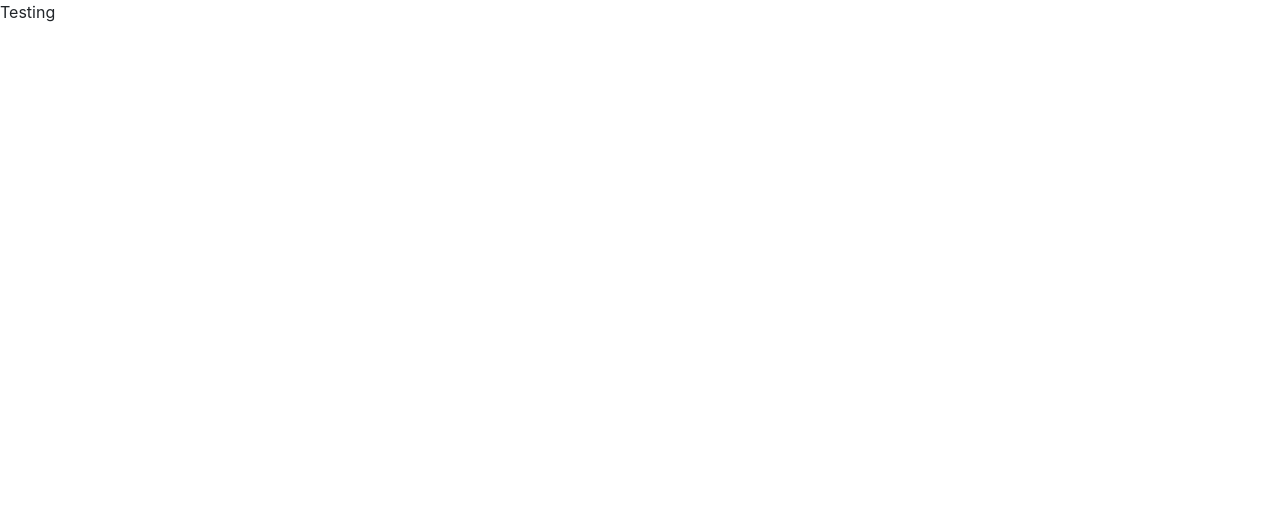
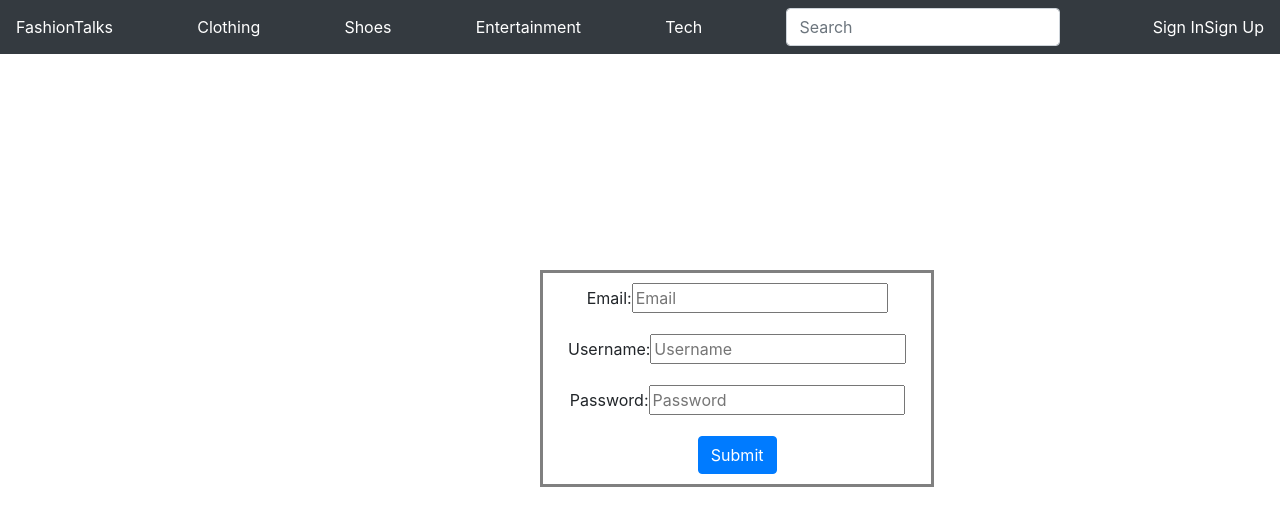
Before and after one commit to jonathanwong110/FashionTalks, a React (Create React App) app in the folder fashiontalks-frontend/: page /signup in a window 1280 px wide. Shown: the top 526 px of the page. Built offline with nearby package versions, Linux system fonts and the light colour scheme.

Commit message:
filling out the login/signup components and included a route for the signup component in app

```diff
--- a/fashiontalks-frontend/src/App.js
+++ b/fashiontalks-frontend/src/App.js
@@ -4,6 +4,7 @@ import { BrowserRouter, Route } from 'react-router-dom'
 import PostsContainer from './containers/PostsContainer'
 import Login from './components/Login'
 import Signup from './components/Signup'
+import MainNav from './components/navigation/MainNav'
 
 class App extends Component {
 
@@ -12,9 +13,10 @@ class App extends Component {
     return (
       <>
         <BrowserRouter>
+        <MainNav/>
           <Route exact path="/"> <PostsContainer /> </Route>
-          <Route exact path="/login"> <Login /> </Route>
-          <Route exact path="/signup"> <Signup /> </Route>
+          <Route exact path="/login"> <Login/> </Route>
+          <Route exact path="/signup"> <Signup/> </Route>
         </BrowserRouter>
       </>
     )
--- a/fashiontalks-frontend/src/components/Login.js
+++ b/fashiontalks-frontend/src/components/Login.js
@@ -25,9 +25,10 @@ class Login extends Component {
     }
 
     render() {
+
         return (
             <Form className="login-form" onSubmit={e => this.handleSubmit(e)}>
-                <Form.Group as={Col} controlId="formBasicEmail">
+                <Form.Group as={Col} controlId="formBasicUsername">
                     <Form.Label>Username: </Form.Label>
                     <input type="text" name="username" placeholder="Username" onChange={e => this.handleChange(e)} value={this.state.username}></input>
                 </Form.Group>
@@ -42,7 +43,6 @@ class Login extends Component {
             </Form>
         )
     }
-
 }
 
 export default Login
--- a/fashiontalks-frontend/src/components/Signup.js
+++ b/fashiontalks-frontend/src/components/Signup.js
@@ -1,4 +1,6 @@
 import React, { Component } from 'react';
+import { Form, Button, Col } from 'react-bootstrap'
+
 
 class Signup extends Component {
     constructor() {
@@ -11,11 +13,29 @@ class Signup extends Component {
     }
 
     render() {
-        return <div>
-            Testing
-        </div>
+
+        return (
+            <Form className="login-form" onSubmit={e => this.handleSubmit(e)}>
+                <Form.Group as={Col} controlId="formBasicEmail">
+                    <Form.Label>Email: </Form.Label>
+                    <input type="text" name="email" placeholder="Email" onChange={e => this.handleChange(e)} value={this.state.email}></input>
+                </Form.Group>
+
+                <Form.Group as={Col} controlId="formBasicEmail">
+                    <Form.Label>Username: </Form.Label>
+                    <input type="text" name="username" placeholder="Username" onChange={e => this.handleChange(e)} value={this.state.username}></input>
+                </Form.Group>
+
+                <Form.Group as={Col} controlId="formBasicPassword">
+                    <Form.Label>Password: </Form.Label>
+                    <input type="text" name="password" placeholder="Password" onChange={e => this.handleChange(e)} value={this.state.password}></input>
+                </Form.Group>
+                <Button variant="primary" type="submit">
+                    Submit
+                 </Button>
+            </Form>
+        )
     }
-
 }
 
 export default Signup
```
